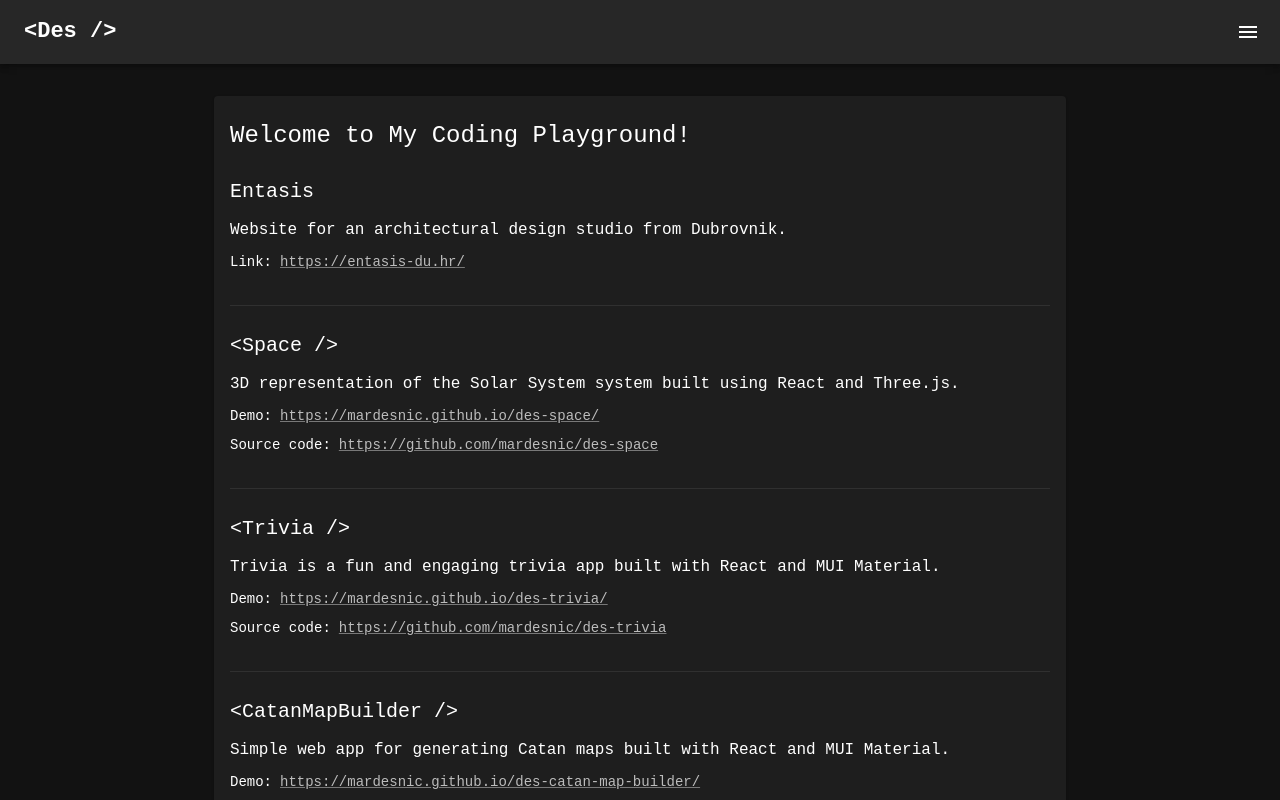
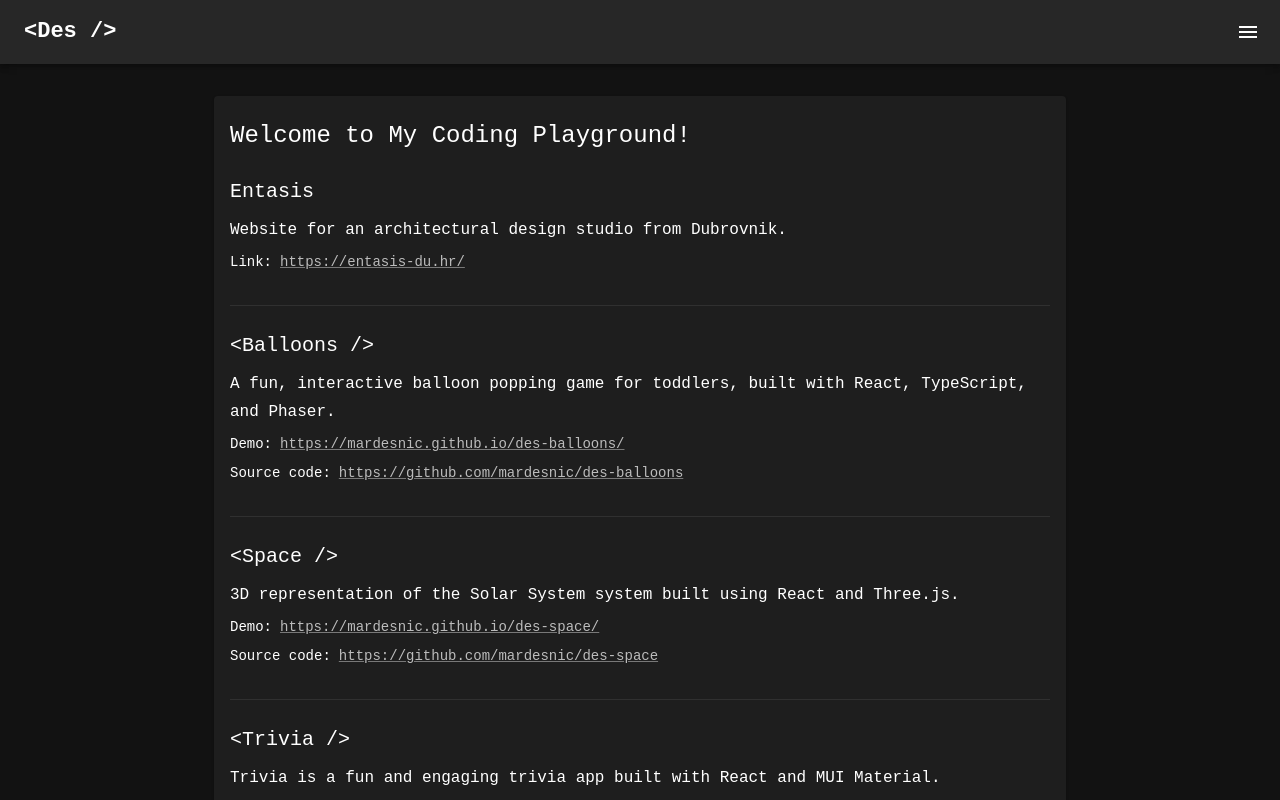
Before and after one commit to mardesnic/mardesnic.github.io, a React (Vite) app: page / in a window 1280 px wide. Shown: the top 800 px of the page. Built offline with nearby package versions, Linux system fonts and the light colour scheme.

Commit message:
add balloons

```diff
--- a/src/const.ts
+++ b/src/const.ts
@@ -15,6 +15,13 @@ export const WEBSITES = [
 ];
 
 export const PROJECTS = [
+  {
+    title: '<Balloons />',
+    summary:
+      'A fun, interactive balloon popping game for toddlers, built with React, TypeScript, and Phaser. ',
+    url: 'https://mardesnic.github.io/des-balloons/',
+    github: 'https://github.com/mardesnic/des-balloons',
+  },
   {
     title: '<Space />',
     summary:
```
